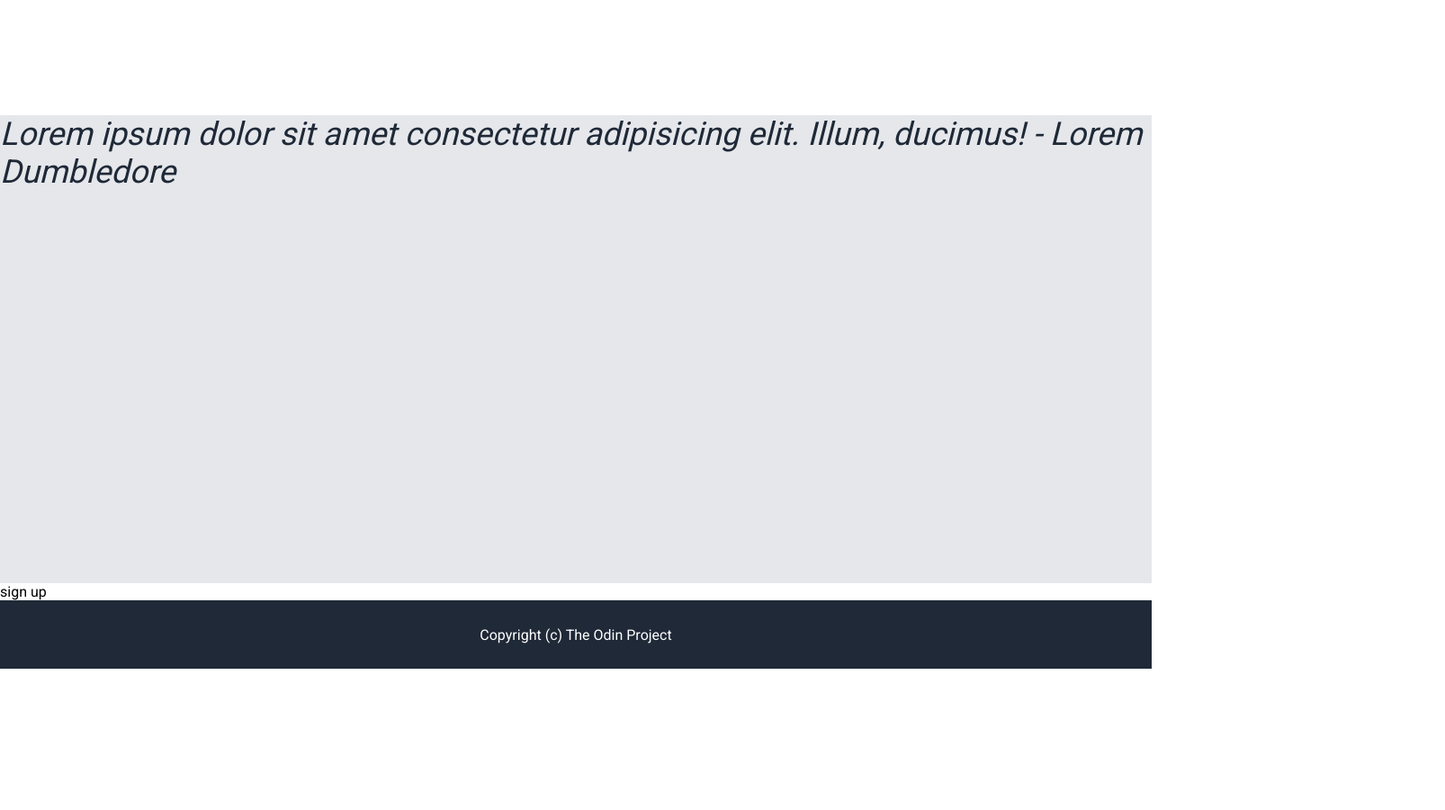
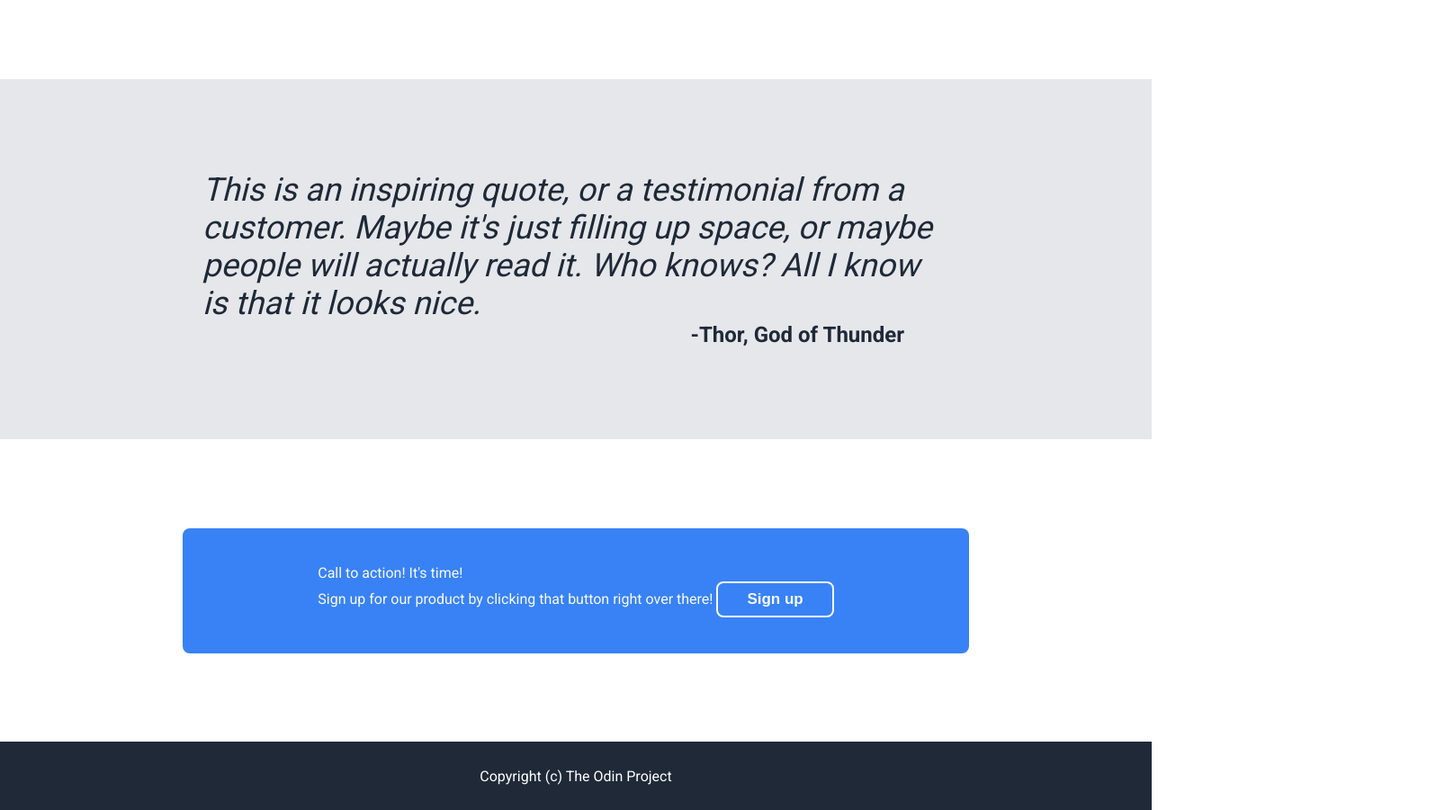
Before and after one commit to qtdinh/landing-page, a plain HTML site: page index.html in a window 1280 px wide. Shown: the part 940-1840 px from the top of the page at 90% size, 1606 px wide, since content can reach past the window. Before the commit the page ends 1683 px from the top, so only its background shows below. Drawn offline with Linux system fonts and the light colour scheme.

Commit message:
Add quote and pop-up

```diff
--- a/index.html
+++ b/index.html
@@ -52,12 +52,18 @@
 </div>
 
 <div class = "section">
-<div class = "quote">Lorem ipsum dolor sit amet consectetur adipisicing elit. Illum, ducimus!
-- Lorem Dumbledore
+<div class = "quote">This is an inspiring quote, or a testimonial from a customer.
+    Maybe it's just filling up space, or maybe people will actually read it. Who knows?
+    All I know is that it looks nice.
+    <div class = "name">-Thor, God of Thunder</div>
 </div>
 </div>
 
-<div class = "button">sign up</div>
+<div class = "pop-up">
+<div class = "pop">Call to action! It's time!
+    <div class = "subtext">Sign up for our product by clicking that button right over there! <button class = "second">Sign up</button></div>
+</div>
+</div>
 
 <div class = "footer"> Copyright (c) The Odin Project</div>
 
--- a/styles.css
+++ b/styles.css
@@ -6,7 +6,7 @@ body {
     display: flex;
     flex-direction: column;
     margin: 0;
-    min-height: 200vh;
+    min-height: 230vh;
 }
 
 .page {
@@ -14,7 +14,7 @@ body {
     flex-direction: column;
     margin-top: 50px;
     text-align: center;
-    height: 60vh;
+    height: 55vh;
     font-size: 18px;
 }
 
@@ -108,20 +108,6 @@ body {
     margin-bottom: 9px;
 }
 
-button {
-    padding: 8px 32px;
-    border-radius: 8px;
-    font-weight: bold;
-    font-size: 17px;
-    border-style: none;
-    background: #3882F6;
-    color: #F9FAF8;
-}
-
-button.sign {
-    margin-top: 10px;
-}
-
 .footer {
   display: flex;
   align-items: center;
@@ -135,11 +121,61 @@ button.sign {
   height: 76px;
 }
 
+.section {
+    display: flex;
+    align-items: center;
+    justify-content: center;
+    background: #E5E7EB;
+    height: 50vh;
+
+}
+
 .quote {
-    background: #E5E7EB;
-    height: 65vh;
     font-size: 36px;
-    font-weight: light;
+    font-weight: lighter;
     font-style: italic;
     color:#1F2937;
+    max-width: 830px;
 }
+
+.name {
+    display: flex;
+    flex-direction:row-reverse;
+    font-size: 24px;
+    font-style: normal;
+    font-weight: bold;
+    max-width: 780px;
+}
+
+.pop-up {
+    display: flex;
+    align-items: center;
+    justify-content: center;
+    flex-grow: 1;
+}
+
+.pop {
+    justify-content: space-between;
+    border-radius: 8px;
+    background: #3882F6;
+    color: #F9FAF8;
+    padding: 40px 150px;
+}
+
+.second {
+    border: 2px solid #F9FAF8; /* creates a border with thickness */
+}
+
+button {
+    padding: 8px 32px;
+    border-radius: 8px;
+    font-weight: bold;
+    font-size: 17px;
+    border-style: none;
+    background: #3882F6;
+    color: #F9FAF8;
+}
+
+.sign {
+    margin-top: 10px;
+}
```
Also changed, not shown: 01.png (added), 02.png (added).
